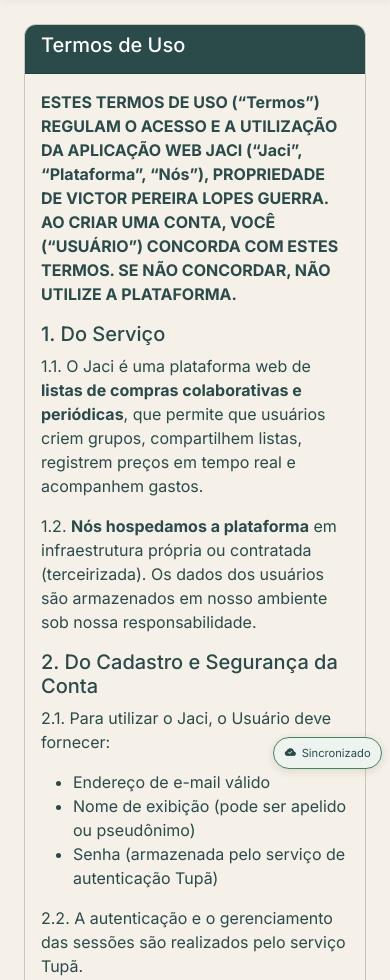
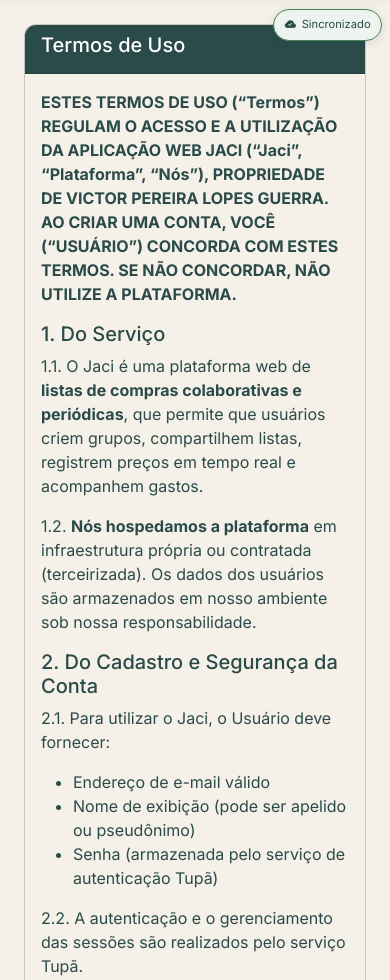
Before and after one commit to vguerrax/jaci, a FastAPI app: page /terms in a window 390 px wide. Shown: the part 67-1047 px from the top of the page. Run offline with FastAPI, Linux system fonts and the light colour scheme; some libraries are stand-ins or nearby versions.

Commit message:
Indicador de sincronização ajustado para mobile

```diff
--- a/app/static/css/jaci-theme.css
+++ b/app/static/css/jaci-theme.css
@@ -1146,12 +1146,15 @@ HOME OPERATIONAL
 
     .sync-status {
         right: 0.5rem;
-        bottom: 0.5rem;
+        top: 4.75rem;
+        bottom: auto;
+        max-width: calc(100vw - 1rem);
     }
 
     .offline-cache-panel {
         right: 0.5rem;
-        bottom: 2.95rem;
+        top: 7.5rem;
+        bottom: auto;
     }
 
     .page-loading {
```
Also changed, not shown: tests/test_sync_status.py (+4 -0 lines).
